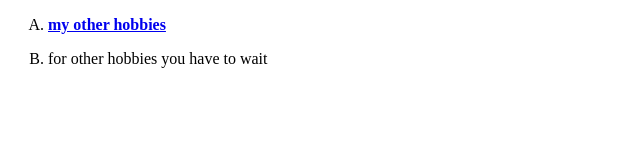
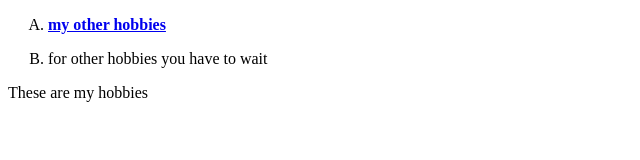
Before and after one commit to Ashirwadsharm/htmlpersonalsite, a plain HTML site: page htmlpersonalsite/hobbies.html in a window 1280 px wide. Shown: the whole page, without its empty margins (0-640 px from the left). Drawn offline with Linux system fonts and the light colour scheme.

Commit message:
adding hobbies.html

```diff
--- a/htmlpersonalsite/hobbies.html
+++ b/htmlpersonalsite/hobbies.html
@@ -10,6 +10,6 @@
    <li> <p><a href="https://www.youtube.com/watch?v=P4fCFom_KzI"><strong>my other hobbies</strong> </a></p></li>
    <li>for other hobbies you have to wait</li>
 </ol>
-    <p></p>
+    <p>These are my hobbies</p>
 </body>
 </html>
```
Also changed, not shown: htmlpersonalsite/22222.jpg.jpg (deleted).
